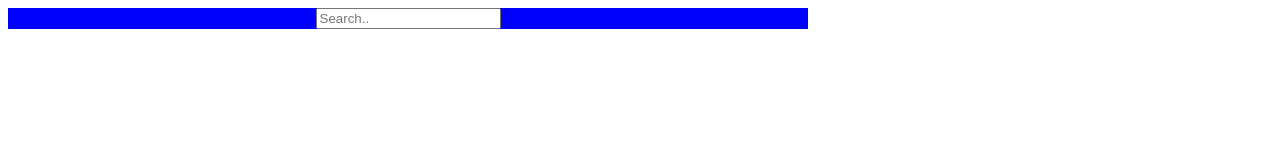
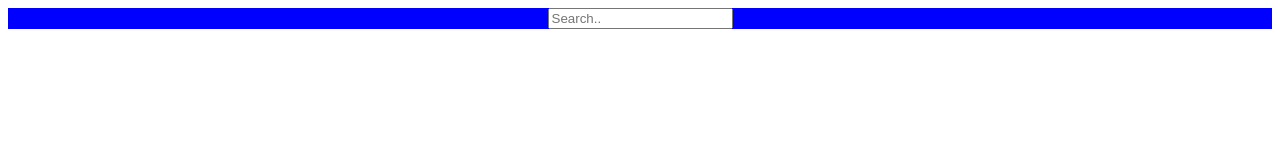
Before and after one commit to FrankzeeTank/FrankzeeTank.github.io, a plain HTML site: page index.html in a window 1280 px wide. Drawn offline with Linux system fonts and the light colour scheme.

Commit message:
Update style.css

```diff
--- a/css/style.css
+++ b/css/style.css
@@ -3,7 +3,10 @@ body {
   overflow: hidden;}
 
 .wrapper {background-color:blue;
-  max-width:800px;}
+  margin-top: 0px;
+  margin-left: 0px;
+  margin-right: 0px;
+  margin-bottom: 0px;}
 
 .article {background-color:white;
-  padding:8px;}
+  padding: 10px;}
```
